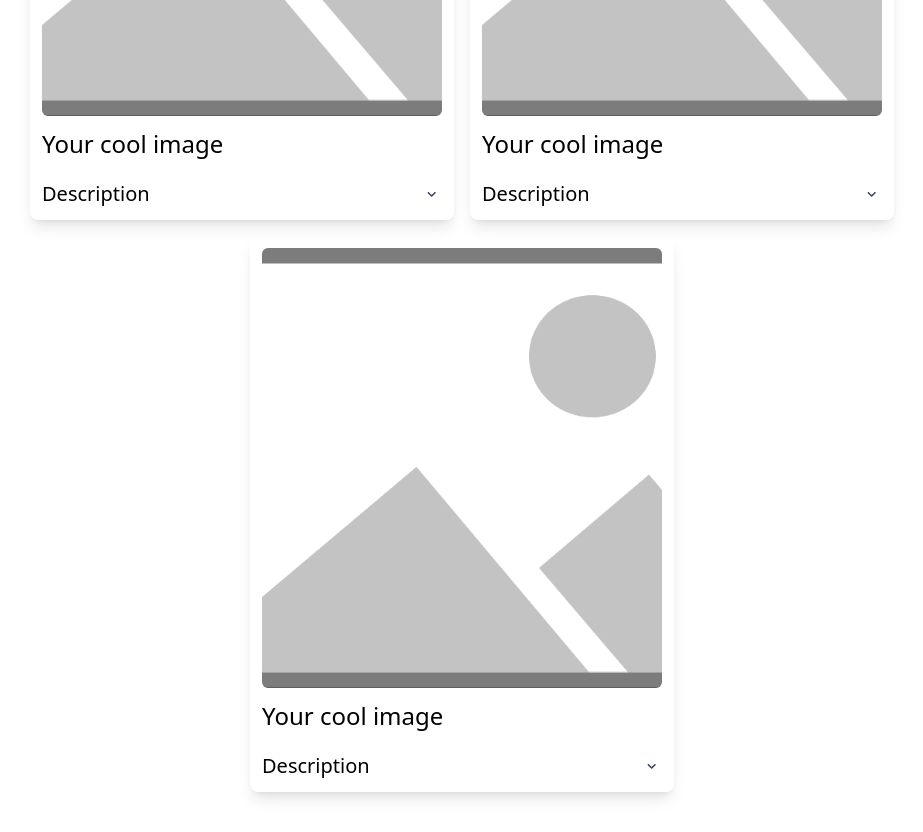
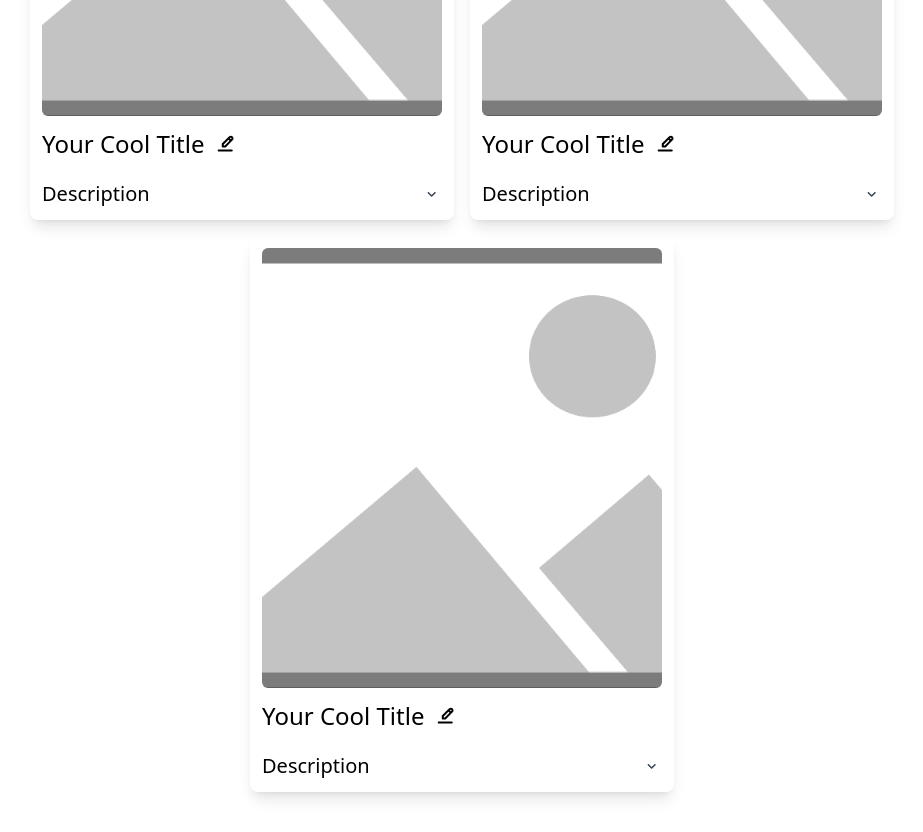
Before and after one commit to T1moQ/gallery, a React (Vite) app: page / in a window 1280 px wide. Shown: the part 1000-1832 px from the top of the page, without its empty margins (178-1101 px from the left). Built offline with nearby package versions, Linux system fonts and the light colour scheme.

Commit message:
Image Card title edit WIP

```diff
--- /dev/null
+++ b/src/shared/icons/edit.tsx
@@ -0,0 +1,27 @@
+import { FC, SVGAttributes } from 'react'
+import cn from 'classnames'
+
+export const Edit: FC<SVGAttributes<SVGSVGElement>> = ({
+	className,
+	...rest
+}) => {
+	return (
+		<svg
+			className={cn('w-[21px] h-5 fill-current', className)}
+			viewBox="0 0 21 20"
+			fill="none"
+			xmlns="http://www.w3.org/2000/svg"
+			{...rest}
+		>
+			<g id="Iconset/Edit">
+				<path
+					id="Union"
+					fillRule="evenodd"
+					clipRule="evenodd"
+					d="M12.6697 4.3769C13.0501 3.99675 13.5659 3.7832 14.1037 3.7832C14.6417 3.7832 15.1577 3.99694 15.5382 4.37741C15.9187 4.75787 16.1324 5.27389 16.1324 5.81194C16.1324 6.34974 15.9189 6.86553 15.5387 7.24594L15.5382 7.24647L14.7779 8.00949C14.7535 8.04408 14.7258 8.07706 14.6949 8.10802C14.6646 8.13831 14.6323 8.16548 14.5985 8.18951L10.4336 12.3693C10.2929 12.5106 10.1017 12.59 9.90233 12.59H8.07565C7.66144 12.59 7.32565 12.2542 7.32565 11.84V10.0133C7.32565 9.81391 7.40504 9.62274 7.54627 9.48201L11.7257 5.31745C11.7498 5.2835 11.7771 5.25111 11.8075 5.22068C11.8386 5.1896 11.8718 5.16181 11.9065 5.13732L12.6691 4.37741L12.6697 4.3769ZM14.4766 6.18676L14.156 6.5085L13.4071 5.7596L13.7289 5.43901L13.7298 5.43807C13.829 5.33891 13.9634 5.2832 14.1037 5.2832C14.2439 5.2832 14.3784 5.33891 14.4775 5.43807C14.5767 5.53722 14.6324 5.67171 14.6324 5.81194C14.6324 5.95217 14.5767 6.08666 14.4775 6.18581L14.4766 6.18676ZM8.82565 10.3247L12.3446 6.81837L13.0972 7.57105L9.59088 11.09H8.82565V10.3247ZM5.03125 14.1342C4.61704 14.1342 4.28125 14.47 4.28125 14.8842C4.28125 15.2984 4.61704 15.6342 5.03125 15.6342H14.7735C15.1877 15.6342 15.5235 15.2984 15.5235 14.8842C15.5235 14.47 15.1877 14.1342 14.7735 14.1342H5.03125Z"
+					fill=""
+				/>
+			</g>
+		</svg>
+	)
+}
--- a/src/widgets/image-card.tsx
+++ b/src/widgets/image-card.tsx
@@ -1,12 +1,23 @@
-import { FC } from 'react'
+import { FC, useState } from 'react'
 import { Accordion } from '../shared/ui/accordion'
 import dummyImage from '../../public/img-dummy.png'
+import { Edit } from '../shared/icons/edit'
 
 type ImageCardProps = {
 	src?: string
 }
 
 export const ImageCard: FC<ImageCardProps> = ({ src }) => {
+	const [isEdit, setIsEdit] = useState(false)
+	const [title, setTitle] = useState('Your Cool Title')
+	const titleEditHandler = () => {
+		setIsEdit(!isEdit)
+	}
+
+	const titleCahngeHandler = (event: React.ChangeEvent<HTMLInputElement>) => {
+		setTitle(event.target.value)
+	}
+
 	return (
 		<div className="flex flex-col gap-3 rounded-lg shadow-lg p-3">
 			<div className="md:w-[400px] md:h-[440px] w-72 h-80 overflow-hidden">
@@ -16,7 +27,22 @@ export const ImageCard: FC<ImageCardProps> = ({ src }) => {
 					className="w-full h-full object-cover rounded-md"
 				/>
 			</div>
-			<h3 className="md:text-2xl text-xl">Your cool image</h3>
+			<div className="flex items-center gap-2">
+				{isEdit ? (
+					<input
+						type="text"
+						onChange={titleCahngeHandler}
+						defaultValue={title}
+						className="md:text-2xl"
+					/>
+				) : (
+					<h3 className="md:text-2xl text-xl">{title}</h3>
+				)}
+
+				<button onClick={titleEditHandler} className="cursor-pointer">
+					<Edit className="!w-7 !h-7" />
+				</button>
+			</div>
 			<Accordion
 				title="Description"
 				text="Lorem ipsum dolor sit amet consectetur adipiscing elit sed do eiusmod tempor incididunt ut labore et dolore magna aliqua"
--- a/src/widgets/uploader-form.tsx
+++ b/src/widgets/uploader-form.tsx
@@ -54,6 +54,7 @@ export const UploaderForm: FC<UpoaderFormProps> = ({ onSubmit }) => {
 		if (previews.length > 0) {
 			const images: ImageData[] = previews.map((preview) => ({
 				preview: preview,
+				title: '',
 			}))
 
 			onSubmit?.(images)
```
